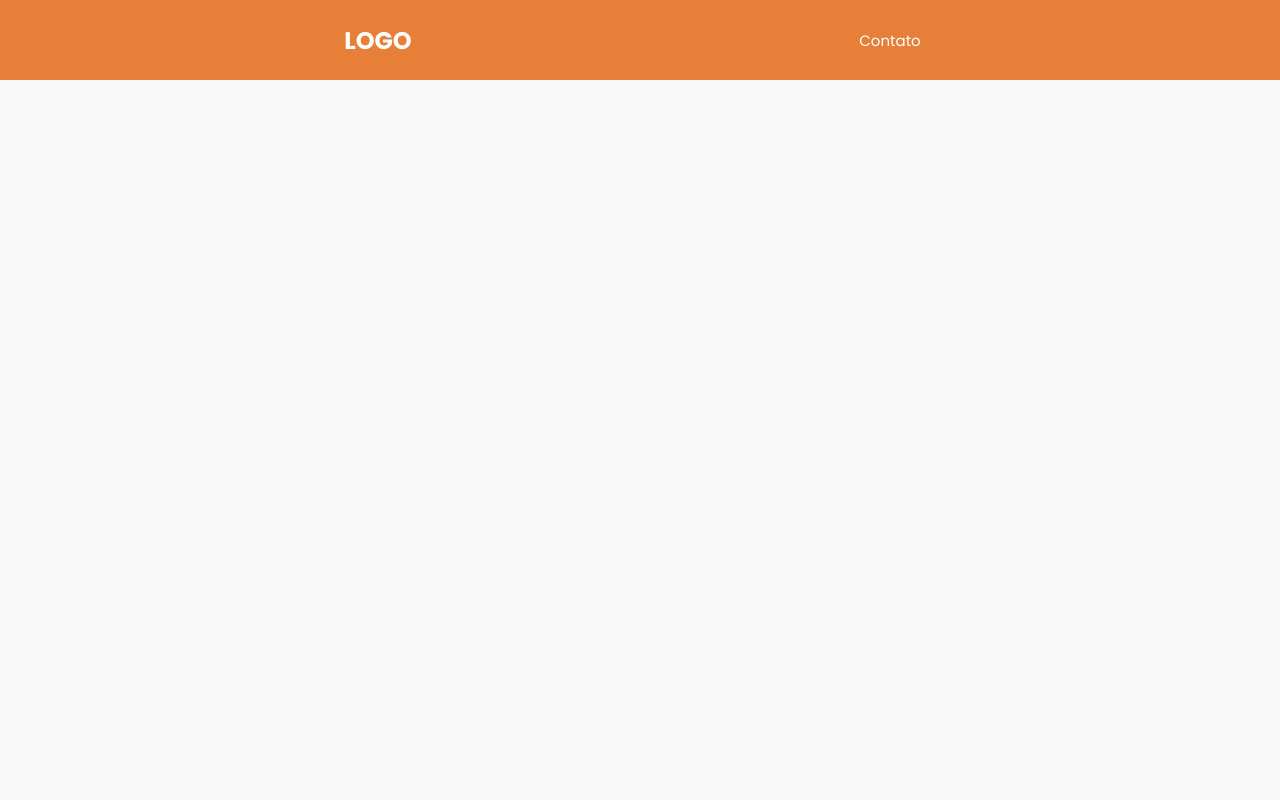
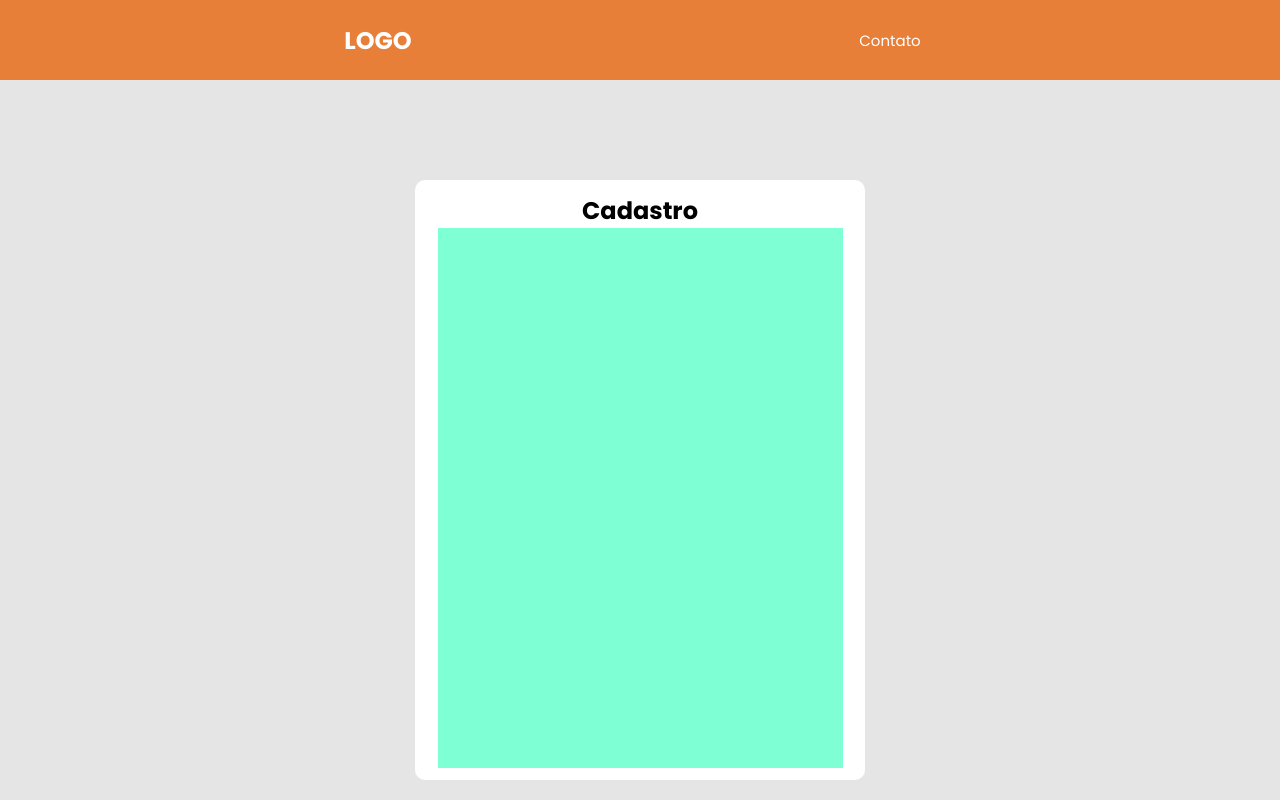
Before and after one commit to ramonbarbos/HTML-CSS-JS, a plain HTML site: page criar.html in a window 1280 px wide. Drawn offline with Linux system fonts and the light colour scheme.

Commit message:
cadastro

```diff
--- /dev/null
+++ b/criar.css
@@ -0,0 +1,26 @@
+
+
+.container{
+    width: 100vw; /*largura*/
+    height: 100vh;/*altura*/
+    background-color: #E5E5E5;
+    display: flex;
+    justify-content: center;
+    align-items: center;
+}
+.caixa{
+
+    width: 450px;
+    height: 600px;
+    background-color: white;
+    display: flex;
+    border-radius: 10px;
+    justify-content: center;
+    align-items: center;
+    flex-direction: column;
+}
+.content{
+    background-color: aquamarine;
+    width: 90%;
+    height: 90%;
+}
--- a/criar.html
+++ b/criar.html
@@ -5,6 +5,7 @@
     <meta http-equiv="X-UA-Compatible" content="IE=edge">
     <link rel="stylesheet" href="css/nav.css">
     <link rel="stylesheet" href="css/style-principal.css">
+   <link rel="stylesheet" href="criar.css">
     <meta name="viewport" content="width=device-width, initial-scale=1.0">
     <title>Criar conta</title>
 </head>
@@ -41,8 +42,20 @@
 
     </nav>
 
+    <div class="container"> <!--Principal-->
+
+        <div class="caixa">
+            <div class="div">
+                <h2>Cadastro</h2>
+            </div>
+            <div class="content">
+
+            </div>
+
+        </div>
+
+    </div>
+
     <script src="js/navbar-mobile.js"></script>
-
-
 </body>
 </html>
```
Also changed, not shown: index.html (+1 -0 lines).
